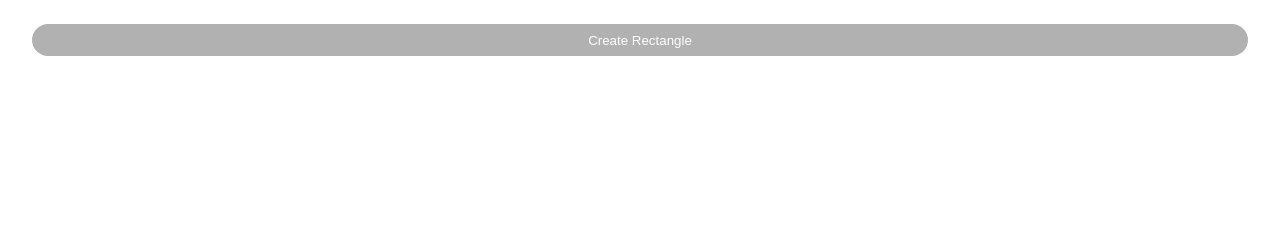
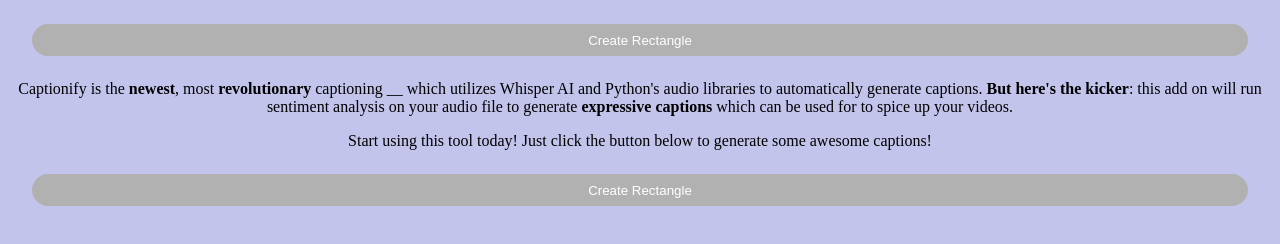
Before and after one commit to tiffiyyy/captionify, a website with bundled scripts: page src/index.html in a window 1280 px wide. Built offline with nearby package versions, Linux system fonts and the light colour scheme.

Commit message:
updated index, tiffany

```diff
--- a/src/index.html
+++ b/src/index.html
@@ -35,6 +35,44 @@
                 background-color: rgb(64, 70, 202);
                 cursor: pointer;
             }
+
+            /* Tiffany CSS Code // Last Updated: 3:12 pm */
+            .container {
+                margin: 24px;
+                display: flex;
+                flex-direction: column;
+            }
+
+            .title {
+                background-color: white;
+                border-radius: 16px;
+                height: 30px;
+            }
+
+            body {
+            background-color: rgb(194, 196, 235);
+            }
+
+            button {
+                background-color: rgb(82, 88, 228);
+                border-color: rgb(82, 88, 228);
+                border-radius: 16px;
+                border-style: solid;
+                color: rgb(255, 255, 255);
+                font-family: sans-serif;
+                height: 32px;
+            }
+
+            button:disabled {
+                background-color: rgb(177, 177, 177);
+                border-color: rgb(177, 177, 177);
+            }
+
+            button:not([disabled]):hover {
+                background-color: rgb(64, 70, 202);
+                cursor: pointer;
+            }
+            /* End of CSS Code) */
         </style>
     </head>
     <body>
@@ -46,6 +84,17 @@
             <button id="createRectangle" disabled>Create Rectangle</button>
         </div>
 
+        <div style = "text-align: center">
+            <p> Captionify is the <b>newest</b>, most <b>revolutionary</b> captioning __ which utilizes Whisper AI and Python's audio libraries
+            to automatically generate captions. <b>But here's the kicker</b>: this add on will run sentiment analysis on your audio file to generate
+            <b>expressive captions</b> which can be used for to spice up your videos.</p>
+            <p>Start using this tool today! Just click the button below to generate some awesome captions!</p>
+        </div>
+        <div class="container">
+            <button id="createRectangle" disabled>Create Rectangle</button>
+        </div>
+
+
         <script type="module" src="ui/index.js"></script>
     </body>
 </html>
```
